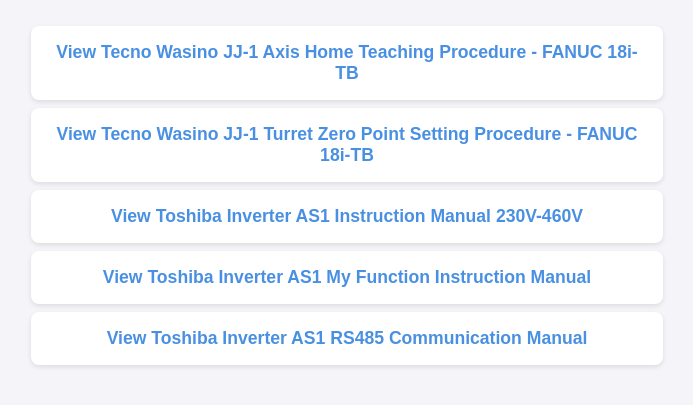
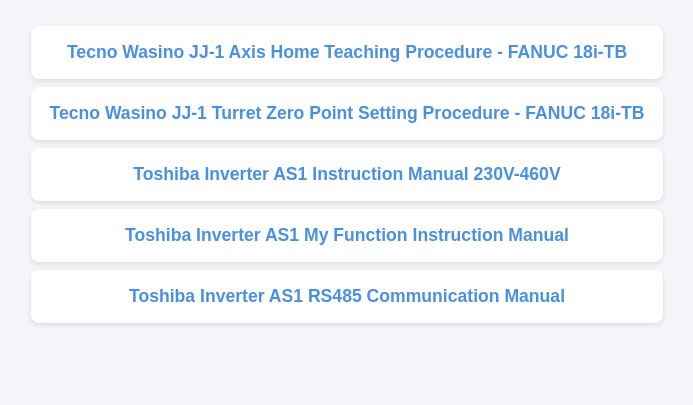
Before and after one commit to ericjrich/sites, a plain HTML site: page fix/index.html in a window 1280 px wide. Shown: the part 65-470 px from the top of the page, without its empty margins (293-986 px from the left). Drawn offline with Linux system fonts and the light colour scheme.

Commit message:
Add files via upload

```diff
--- a/fix/index.html
+++ b/fix/index.html
@@ -21,11 +21,11 @@
   <h1>EJRNOTES</h1>
   <ul>
 
-    <li><a href="https://drive.google.com/viewerng/viewer?embedded=true&url=https://raw.githubusercontent.com/ericjrich/sites/main/fix/Tecno_Wasino_JJ-1_Axis_Home_Teaching_Procedure_-_FANUC_18i-TB.pdf" target="_blank" onclick="return openPopup(this.href, 'popup1');">View Tecno Wasino JJ-1 Axis Home Teaching Procedure - FANUC 18i-TB</a></li>
-    <li><a href="https://drive.google.com/viewerng/viewer?embedded=true&url=https://raw.githubusercontent.com/ericjrich/sites/main/fix/Tecno_Wasino_JJ-1_Turret_Zero_Point_Setting_Procedure_-_FANUC_18i-TB.pdf" target="_blank" onclick="return openPopup(this.href, 'popup2');">View Tecno Wasino JJ-1 Turret Zero Point Setting Procedure - FANUC 18i-TB</a></li>
-    <li><a href="https://drive.google.com/viewerng/viewer?embedded=true&url=https://raw.githubusercontent.com/ericjrich/sites/main/fix/Toshiba_Inverter_AS1-Instruction_Manual_230V-460V.PDF" target="_blank" onclick="return openPopup(this.href, 'popup3');">View Toshiba Inverter AS1 Instruction Manual 230V-460V</a></li>
-    <li><a href="https://drive.google.com/viewerng/viewer?embedded=true&url=https://raw.githubusercontent.com/ericjrich/sites/main/fix/Toshiba_Inverter_AS1-My_Function_Instruction_Manual.pdf" target="_blank" onclick="return openPopup(this.href, 'popup4');">View Toshiba Inverter AS1 My Function Instruction Manual</a></li>
-    <li><a href="https://drive.google.com/viewerng/viewer?embedded=true&url=https://raw.githubusercontent.com/ericjrich/sites/main/fix/Toshiba_Inverter_AS1-RS485_Communication_Manual.pdf" target="_blank" onclick="return openPopup(this.href, 'popup5');">View Toshiba Inverter AS1 RS485 Communication Manual</a></li>
+    <li><a href="https://drive.google.com/viewerng/viewer?embedded=true&url=https://raw.githubusercontent.com/ericjrich/sites/main/fix/Tecno_Wasino_JJ-1_Axis_Home_Teaching_Procedure_-_FANUC_18i-TB.pdf" target="_blank" onclick="return openPopup(this.href, 'popup1');">Tecno Wasino JJ-1 Axis Home Teaching Procedure - FANUC 18i-TB</a></li>
+    <li><a href="https://drive.google.com/viewerng/viewer?embedded=true&url=https://raw.githubusercontent.com/ericjrich/sites/main/fix/Tecno_Wasino_JJ-1_Turret_Zero_Point_Setting_Procedure_-_FANUC_18i-TB.pdf" target="_blank" onclick="return openPopup(this.href, 'popup2');">Tecno Wasino JJ-1 Turret Zero Point Setting Procedure - FANUC 18i-TB</a></li>
+    <li><a href="https://drive.google.com/viewerng/viewer?embedded=true&url=https://raw.githubusercontent.com/ericjrich/sites/main/fix/Toshiba_Inverter_AS1-Instruction_Manual_230V-460V.PDF" target="_blank" onclick="return openPopup(this.href, 'popup3');">Toshiba Inverter AS1 Instruction Manual 230V-460V</a></li>
+    <li><a href="https://drive.google.com/viewerng/viewer?embedded=true&url=https://raw.githubusercontent.com/ericjrich/sites/main/fix/Toshiba_Inverter_AS1-My_Function_Instruction_Manual.pdf" target="_blank" onclick="return openPopup(this.href, 'popup4');">Toshiba Inverter AS1 My Function Instruction Manual</a></li>
+    <li><a href="https://drive.google.com/viewerng/viewer?embedded=true&url=https://raw.githubusercontent.com/ericjrich/sites/main/fix/Toshiba_Inverter_AS1-RS485_Communication_Manual.pdf" target="_blank" onclick="return openPopup(this.href, 'popup5');">Toshiba Inverter AS1 RS485 Communication Manual</a></li>
 
   </ul>
 
```
